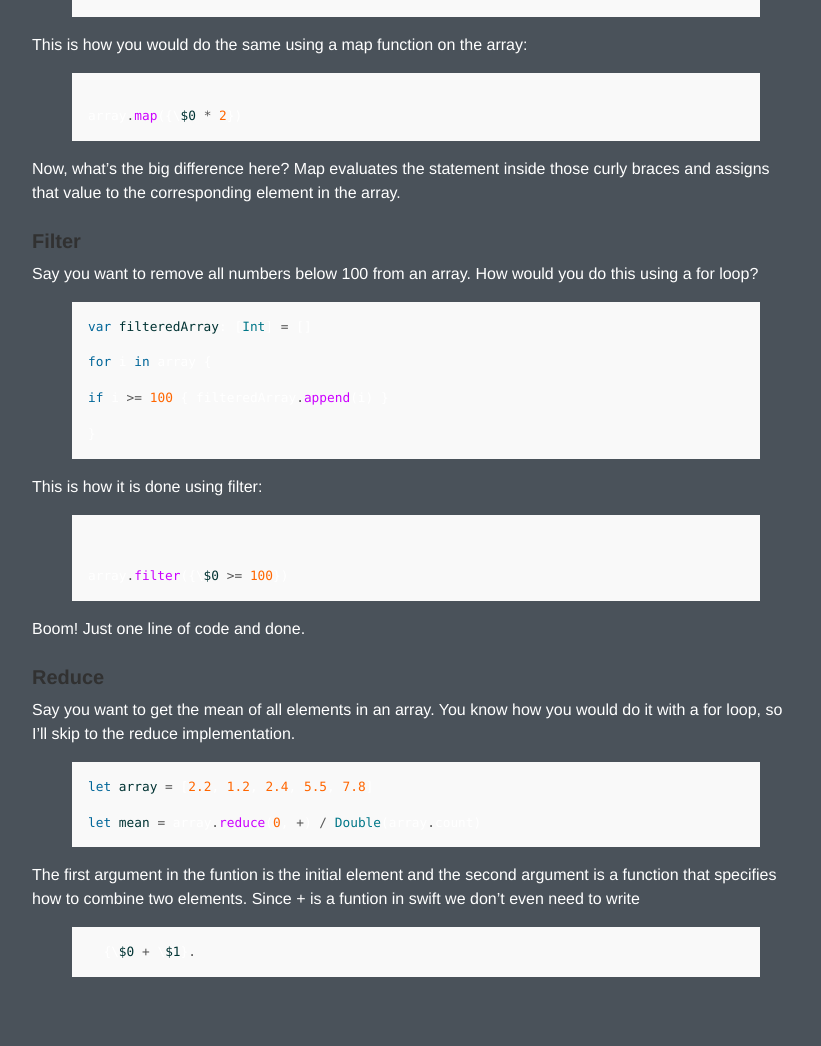
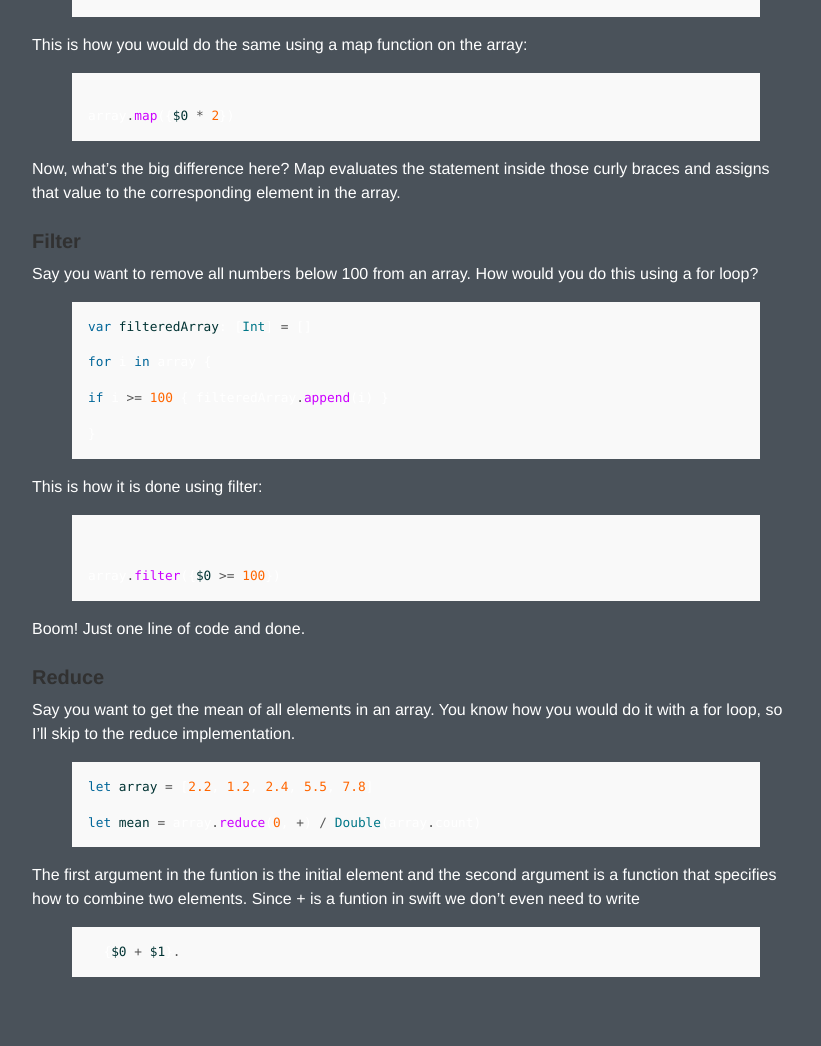
Before and after one commit to AtharvaVaidya/atharvavaidya.github.io, a Jekyll site: the page built from _posts/2015-12-04-Map-Filter-And-Reduce.md, in a window 1280 px wide. Shown: the part 381-1427 px from the top of the page, without its empty margins (224-1045 px from the left). Built offline with Jekyll 4.4.1, drawn with Linux system fonts in a browser that asks for light colours.

```diff
--- a/_posts/2015-12-04-Map-Filter-And-Reduce.md
+++ b/_posts/2015-12-04-Map-Filter-And-Reduce.md
@@ -16,7 +16,7 @@ for i in array  { i *= 2 }
 This is how you would do the same using a map function on the array:
 
 {% highlight swift%}
-array.map({\$0 * 2})
+array.map({$0 * 2})
 {% endhighlight %}
 
 Now, what's the big difference here? Map evaluates the statement inside those curly braces and assigns that value to the corresponding element in the array.
@@ -40,7 +40,7 @@ This is how it is done using filter:
 
 {% highlight swift%}
 
-array.filter({\$0 >= 100})
+array.filter({$0 >= 100})
 
 {% endhighlight %}
 
@@ -59,4 +59,4 @@ let mean = array.reduce(0, +) / Double(array.count)
 
 {% endhighlight %}
 
-The first argument in the funtion is the initial element and the second argument is a function that specifies how to combine two elements. Since + is a funtion in swift we don't even need to write {% highlight swift%}  {\$0 + \$1}. {%endhighlight%}
+The first argument in the funtion is the initial element and the second argument is a function that specifies how to combine two elements. Since + is a funtion in swift we don't even need to write {% highlight swift%}  {$0 + $1}. {%endhighlight%}
```
